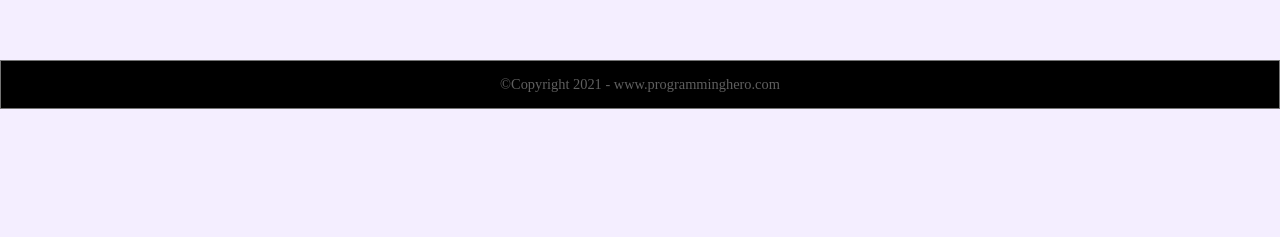
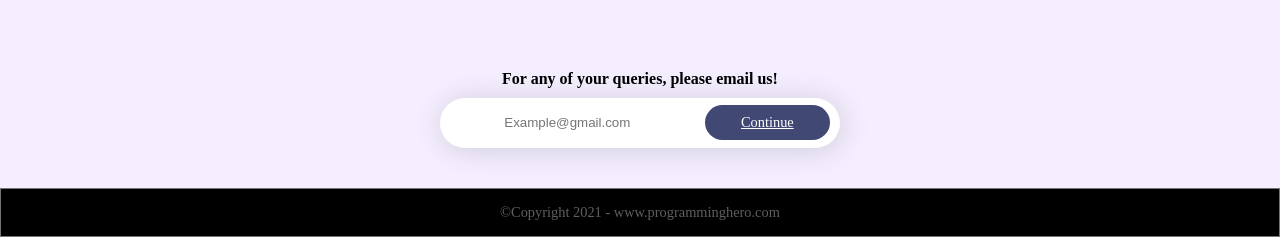
Before and after one commit to tabassumhaque/Football-website-assignment, a plain HTML site: page index.html in a window 1280 px wide. Shown: the part 3228-3465 px from the top of the page. Before the commit the page ends 3337 px from the top, so only its background shows below. Drawn offline with Linux system fonts and the light colour scheme.

Commit message:
again change

```diff
--- a/css/style.css
+++ b/css/style.css
@@ -219,6 +219,51 @@ Style of social icon
 	transition: all ease 0.5s;
 }
 
+/* ----------------
+    Contact-us Form
+    ----------------*/
+
+#contact-us {
+    display: flex;
+    flex-direction: column;
+    justify-content: center;
+    align-items: center;
+    margin: 40px 0px;
+}
+#contact-us h4 {
+    margin: 10px;
+}
+.con-input {
+    width: 400px;
+    height: 50px;
+    background-color: #ffffff;
+    display: flex;
+    justify-content: center;
+    border-radius: 50px;
+    box-shadow: 2px 2px 30px rgba(0, 0, 0, 0.15);
+}
+.con-input input {
+    width: 100%;
+    background-color: transparent;
+    border: none;
+    outline: none;
+    text-align: center;
+    color: #242425;
+}
+.con-input a {
+    width: 200px;
+    height: 35px;
+    background-color: #424874;
+    color: #ffffff;
+    display: flex;
+    font-size: 0.9rem;
+    justify-content: center;
+    align-items: center;
+    margin: auto 10px;
+    border-radius: 20px;
+    font-weight: 500;
+}
+
 /* -------------------
 Style of Footer
 ------------------- */
@@ -238,7 +283,7 @@ Style of Footer
     Media-Queries
 ----------------- */
 @media only screen and (max-width:688px) {
-    .about-image, .logo-img{
+    .about-image, .logo-img, #contact-us{
         display: none;
     }
     .about-text{
--- a/index.html
+++ b/index.html
@@ -185,6 +185,14 @@
             <a target="blank" href="https://www.youtube.com/"><i class="fab fa-youtube"></i></a>
         </div>
     </section>
+    <!--contact-form------------------->
+    <section id="contact-us">
+        <h4>For any of your queries, please email us!</h4>
+        <div class="con-input">
+            <input type="email" placeholder="Example@gmail.com" />
+            <a href="#">Continue</a>
+        </div>
+    </section>
     <footer class="footer-part">
         <p>&copy;Copyright 2021 - www.programminghero.com</p>
     </footer>
```
